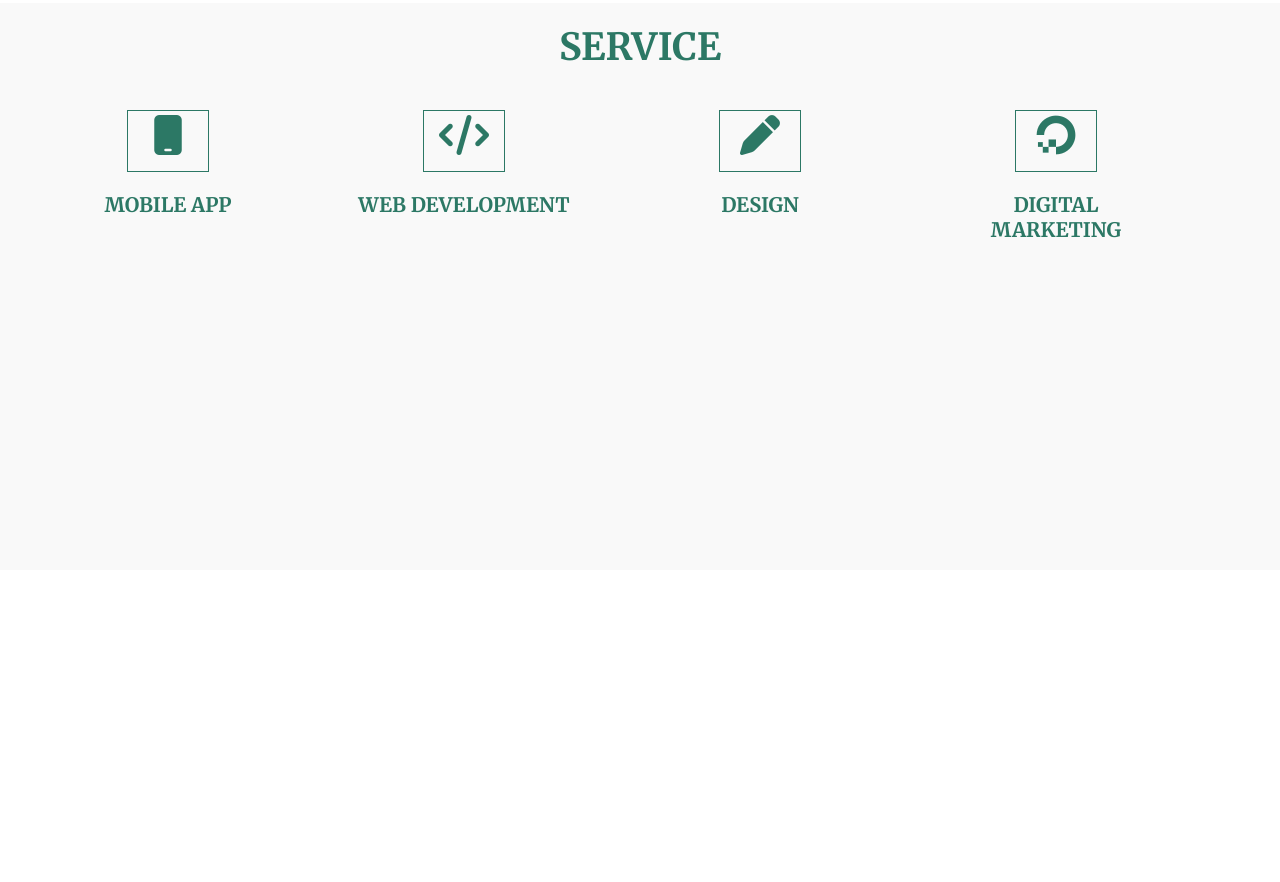
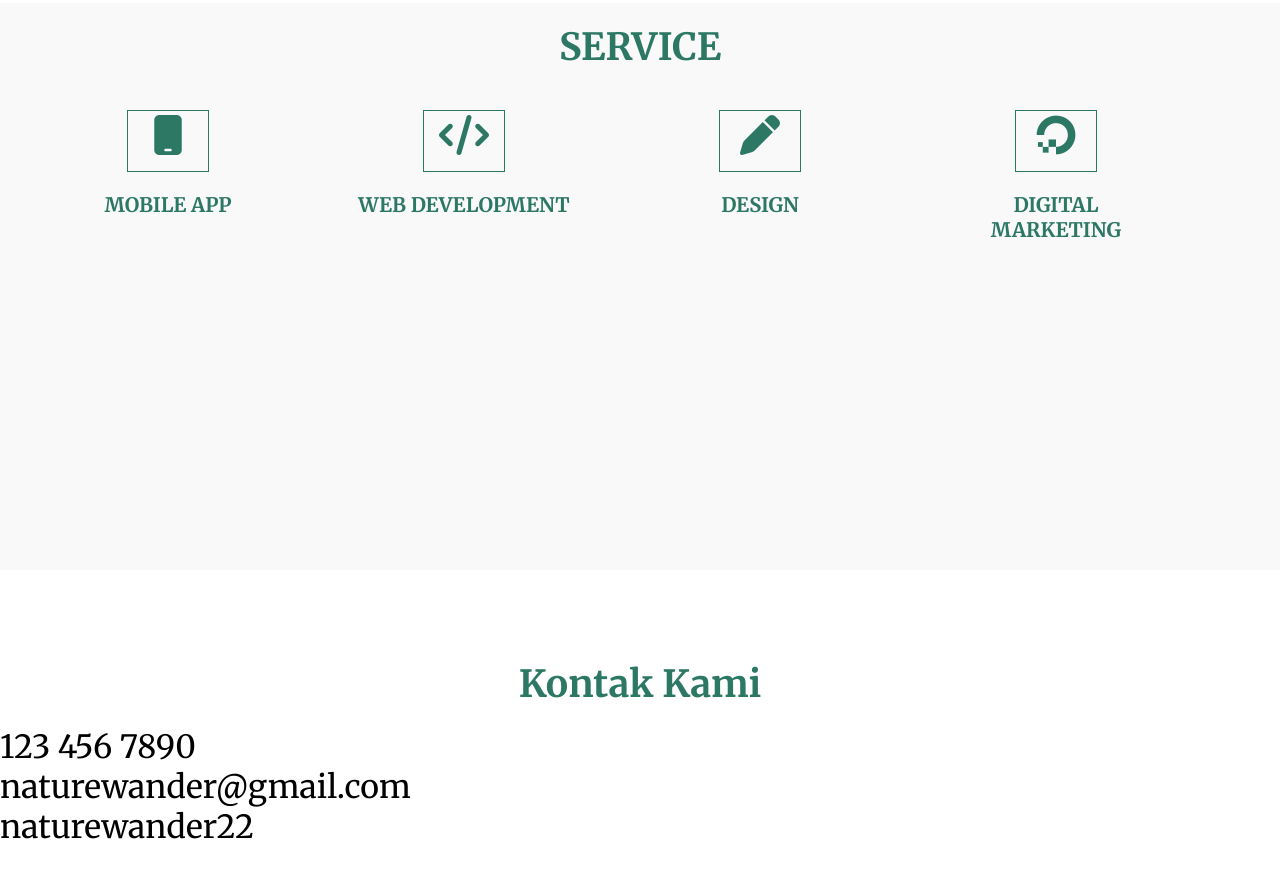
Before and after one commit to Ilanewos/UTS_Pemrograman-Web, a plain HTML site: page index.html in a window 1280 px wide. Shown: the part 1909-2791 px from the top of the page. Before the commit the page ends 2514 px from the top, so only its background shows below. Drawn offline with Linux system fonts and the light colour scheme.

Commit message:
Langkah 6 HTML: Menu Contact

```diff
--- a/index.html
+++ b/index.html
@@ -87,6 +87,14 @@
             </div>
         </section>
 
+        <section class="page5">
+            <div class="contact">
+                <h3>Kontak Kami</h3>
+                <p>123 456 7890</p>
+                <p>naturewander@gmail.com</p>
+                <p>naturewander22</p>
+            </div>
+        </section>
 
     </body>
 </html>
```
